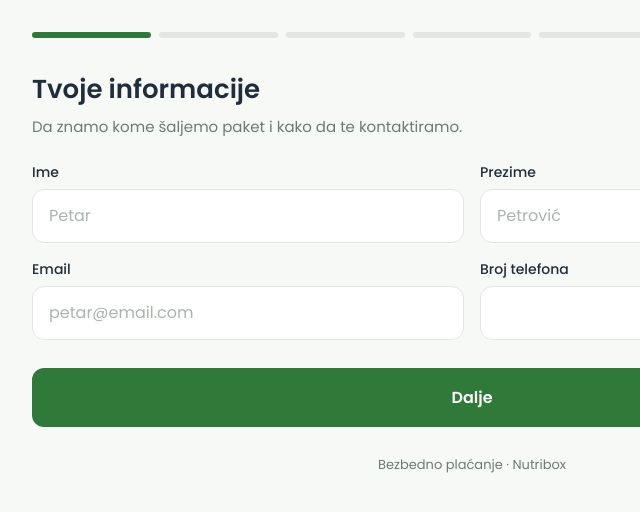
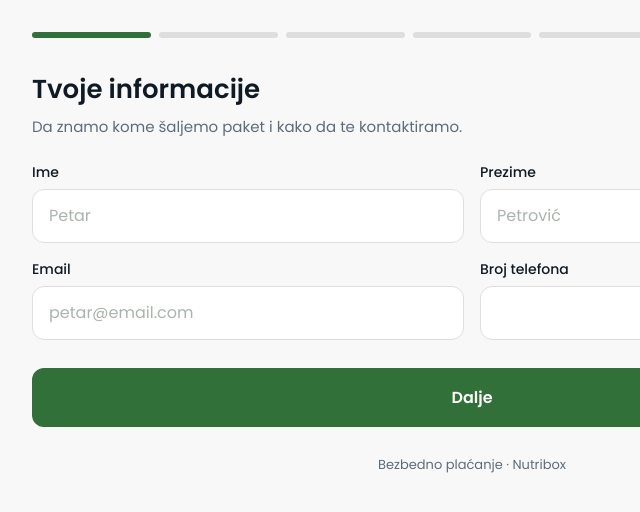
Before and after one commit to floumate/nutribox-order-form, a website built with Vite: page index.html in a window 1280 px wide. Shown: the full height of the page, 168-808 px from the left. Built offline with nearby package versions, Linux system fonts and the light colour scheme; what intl-tel-input would draw is missing.

Commit message:
style: use official Webflow brand tokens (green #317039, etc.)
Co-Authored-By: Claude Opus 4.8 <noreply@anthropic.com>

```diff
--- a/src/styles/main.css
+++ b/src/styles/main.css
@@ -4,20 +4,21 @@
    ===================================================================== */
 
 :root {
-  /* Brend */
-  --green: #2f7a39;
-  --green-dark: #235c2b;
-  --green-tint: #f1f7f2;
-  --green-border: #bcd9c2;
+  /* Brend (zvanične vrednosti iz Webflow-a) */
+  --green: #317039;
+  --green-hover: #388041; /* hover je SVETLIJI od baze */
+  --green-dark: #25542c; /* tamnija nijansa za jake akcente */
+  --green-tint: #eef4f0; /* meki zeleni tint za selected/stat */
+  --green-border: #b9d4be;
 
   /* Tekst / neutralno */
-  --ink: #1f2d3d;
-  --muted: #6b7b73;
-  --line: #e3e6e3;
+  --ink: #101a24;
+  --muted: #5d6c7b;
+  --line: #dedede;
   --bg: #ffffff;
-  --bg-soft: #f7f9f7;
+  --bg-soft: #f8f8f8;
 
-  --error: #ff4444;
+  --error: #e22c44;
 
   --radius: 12px;
   --radius-lg: 16px;
@@ -136,7 +137,7 @@ body {
 }
 .field input:focus {
   border-color: var(--green);
-  box-shadow: 0 0 0 3px rgba(47, 122, 57, 0.12);
+  box-shadow: 0 0 0 3px rgba(49, 112, 57, 0.12);
 }
 
 /* ---------- Card grids ---------- */
@@ -180,7 +181,7 @@ body {
 .card--selected {
   border-color: var(--green);
   background: var(--green-tint);
-  box-shadow: 0 0 0 3px rgba(47, 122, 57, 0.1);
+  box-shadow: 0 0 0 3px rgba(49, 112, 57, 0.1);
 }
 
 .card__icon {
@@ -399,7 +400,7 @@ body {
   color: #fff;
 }
 .btn--primary:hover {
-  background: var(--green-dark);
+  background: var(--green-hover);
 }
 .btn--primary:disabled {
   opacity: 0.6;
```
